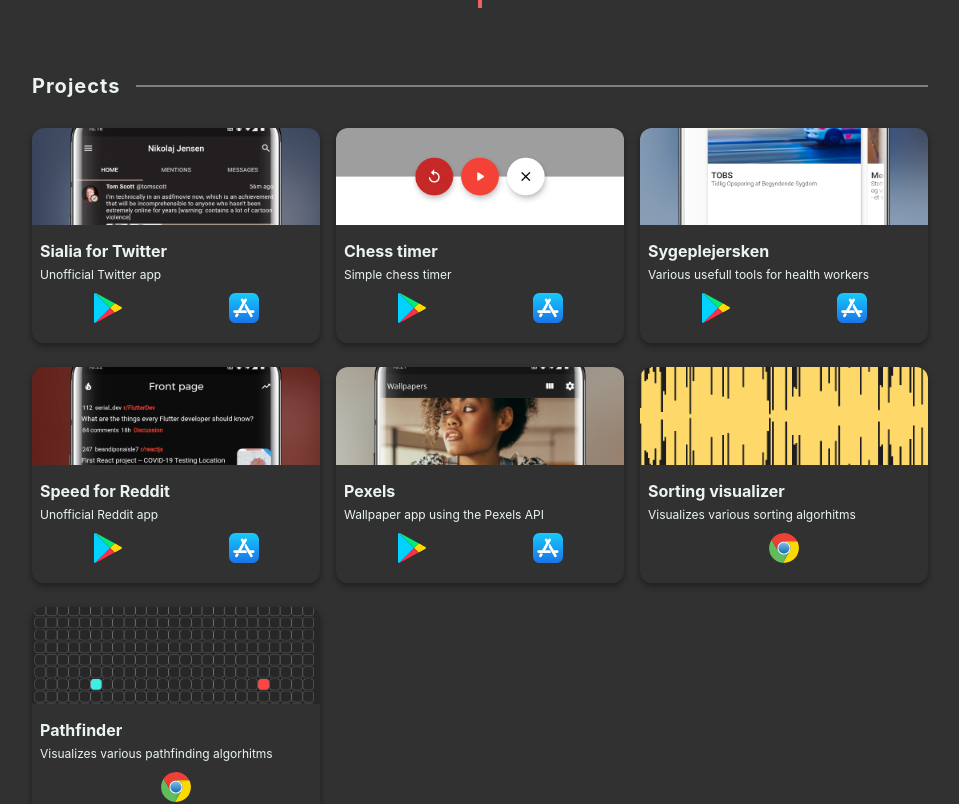
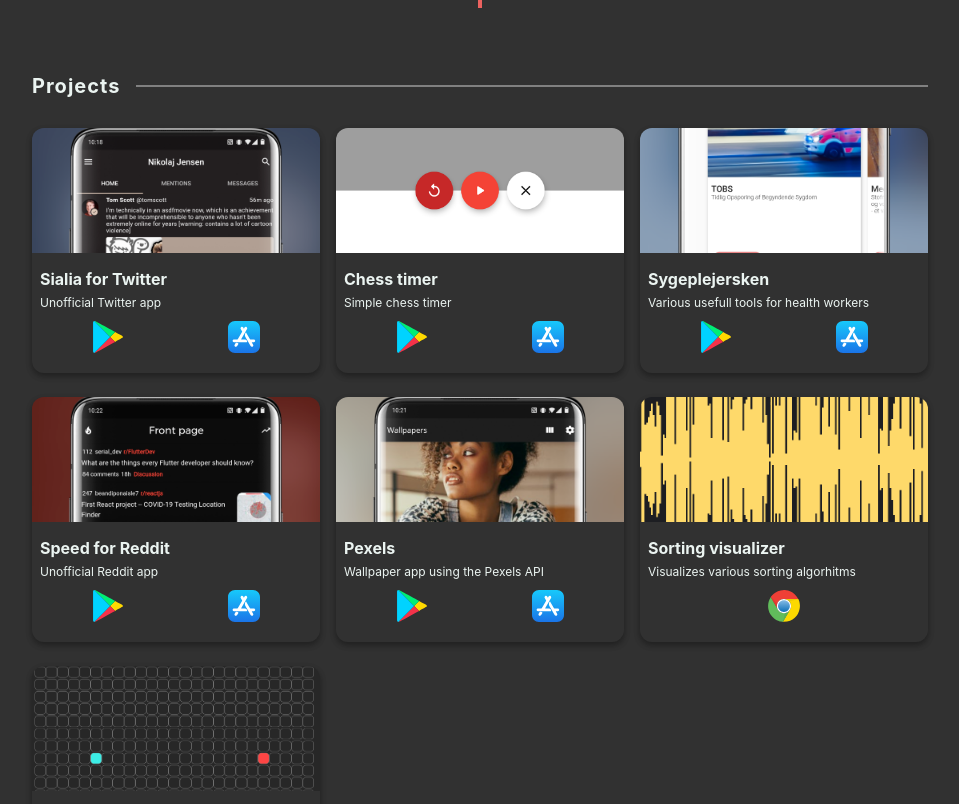
Before and after one commit to nikolajjsj/portfolio, a Next.js app: page /cv in a window 1280 px wide. Shown: the part 1400-2204 px from the top of the page, without its empty margins (160-1119 px from the left). Built offline with nearby package versions, Linux system fonts and the light colour scheme.

Commit message:
Removed usage of nextjs Image

```diff
--- a/components/cards/ProjectCard.tsx
+++ b/components/cards/ProjectCard.tsx
@@ -1,4 +1,3 @@
-import Image from 'next/image'
 import PropTypes, { InferProps } from 'prop-types'
 import styles from './ProjectCard.module.css'
 
@@ -12,7 +11,7 @@ export default function ProjectCard({
 }: InferProps<typeof ProjectCard.propTypes>) {
   return (
     <div className={styles.projectcard}>
-      <Image
+      <img
         className={styles.projectcard__image}
         height="125"
         width="370"
@@ -27,7 +26,7 @@ export default function ProjectCard({
         {weblink && (
           <div className={styles.content__links}>
             <a href={weblink} target="_blank" rel="noopener noreferrer">
-              <Image
+              <img
                 className={styles.links__logo}
                 height="30"
                 width="30"
@@ -41,7 +40,7 @@ export default function ProjectCard({
         {applelink && googlelink && (
           <div className={styles.content__links}>
             <a href={googlelink} target="_blank" rel="noopener noreferrer">
-              <Image
+              <img
                 className={styles.links__logo}
                 height="30"
                 width="30"
@@ -50,7 +49,7 @@ export default function ProjectCard({
               />
             </a>
             <a href={applelink} target="_blank" rel="noopener noreferrer">
-              <Image
+              <img
                 className={styles.links__logo}
                 height="30"
                 width="30"
--- a/components/timeline/TimelineBlock.tsx
+++ b/components/timeline/TimelineBlock.tsx
@@ -1,4 +1,3 @@
-import Image from 'next/image'
 import PropTypes, { InferProps } from 'prop-types'
 import styles from '../../styles/TimelineBlock.module.css'
 
@@ -14,7 +13,7 @@ export default function TimelineBlock({
   return (
     <div className={styles.block}>
       <div className={styles.timeline__img}>
-        <Image
+        <img
           src={image}
           height="50"
           width="50"
```
